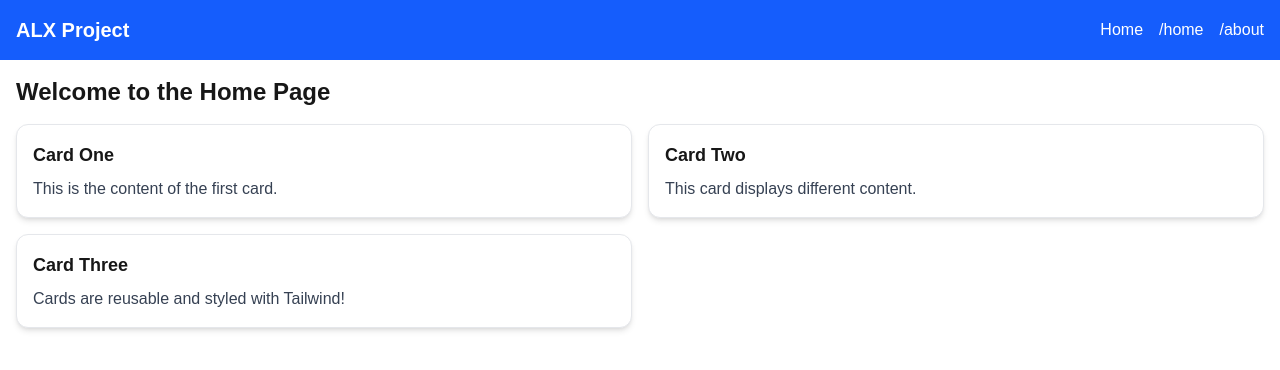
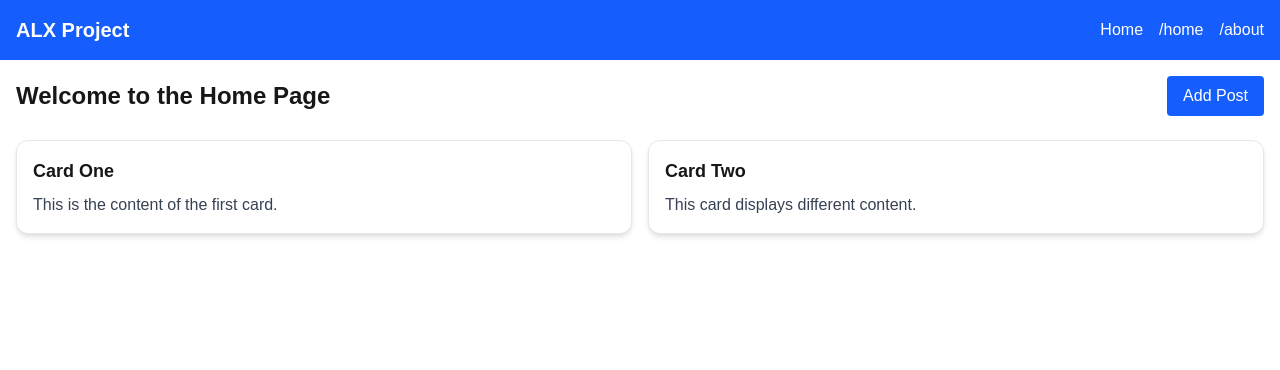
Before and after one commit to Mwesh-F/alx-project-0x02-setup, a Next.js app in the folder alx-project-0x02/: page /home in a window 1280 px wide. Shown: the top 370 px of the page. Built offline with nearby package versions, Linux system fonts and the light colour scheme.

Commit message:
Update home.tsx

```diff
--- a/alx-project-0x02/pages/home.tsx
+++ b/alx-project-0x02/pages/home.tsx
@@ -1,17 +1,44 @@
+import { useState } from "react";
 import Header from "@/components/layout/Header";
 import Card from "@/components/common/Card";
+import PostModal from "@/components/common/PostModal";
 
 const HomePage = () => {
+  const [modalOpen, setModalOpen] = useState(false);
+  const [posts, setPosts] = useState([
+    { title: "Card One", content: "This is the content of the first card." },
+    { title: "Card Two", content: "This card displays different content." },
+  ]);
+
+  const handleAddPost = (title: string, content: string) => {
+    setPosts((prev) => [...prev, { title, content }]);
+  };
+
   return (
     <>
       <Header />
-      <main className="p-4 space-y-4">
-        <h1 className="text-2xl font-bold mb-4">Welcome to the Home Page</h1>
+      <main className="p-4 space-y-6">
+        <div className="flex justify-between items-center">
+          <h1 className="text-2xl font-bold">Welcome to the Home Page</h1>
+          <button
+            onClick={() => setModalOpen(true)}
+            className="px-4 py-2 bg-blue-600 text-white rounded hover:bg-blue-700"
+          >
+            Add Post
+          </button>
+        </div>
+
         <div className="grid gap-4 md:grid-cols-2">
-          <Card title="Card One" content="This is the content of the first card." />
-          <Card title="Card Two" content="This card displays different content." />
-          <Card title="Card Three" content="Cards are reusable and styled with Tailwind!" />
+          {posts.map((post, index) => (
+            <Card key={index} title={post.title} content={post.content} />
+          ))}
         </div>
+
+        <PostModal
+          isOpen={modalOpen}
+          onClose={() => setModalOpen(false)}
+          onSubmit={handleAddPost}
+        />
       </main>
     </>
   );
```
